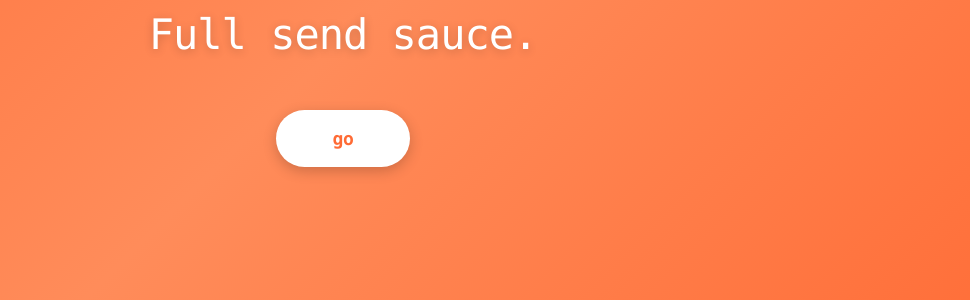
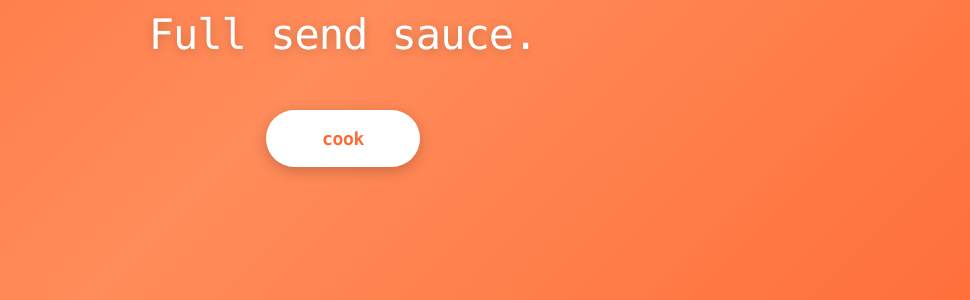
Before and after one commit to Snail3D/prplbry, a Flask app: page / in a window 1280 px wide. Shown: the part 359-659 px from the top of the page, without its empty margins (297-1267 px from the left). Run offline with Flask 3, Linux system fonts and the light colour scheme; parts of the project's set-up code (start-up, migrations or seed data) failed here and were passed over; some libraries are stand-ins or nearby versions.

Commit message:
fix: Change button text from 'go' to 'cook'

```diff
--- a/templates/minimal.html
+++ b/templates/minimal.html
@@ -182,7 +182,7 @@
             <span class="logo">🫐</span>
             <p class="tagline">Full send sauce.</p>
             <a href="/chat" class="start-btn">
-                go
+                cook
             </a>
         </div>
         <div class="footer">
```
